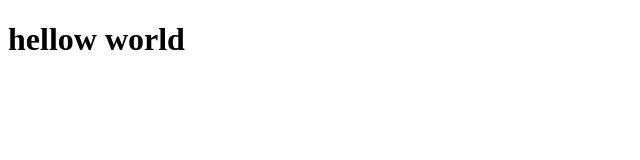
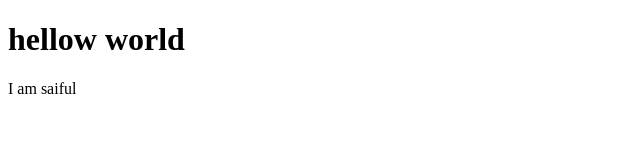
Before and after one commit to sawon-saiful/HTML, a plain HTML site: page index.html in a window 1280 px wide. Shown: the full height of the page, 0-640 px from the left. Drawn offline with Linux system fonts and the light colour scheme.

Commit message:
name added

```diff
--- a/index.html
+++ b/index.html
@@ -7,5 +7,6 @@
 </head>
 <body>
     <h1>hellow world</h1>
+    <p>I am saiful</p>
 </body>
 </html>
```
